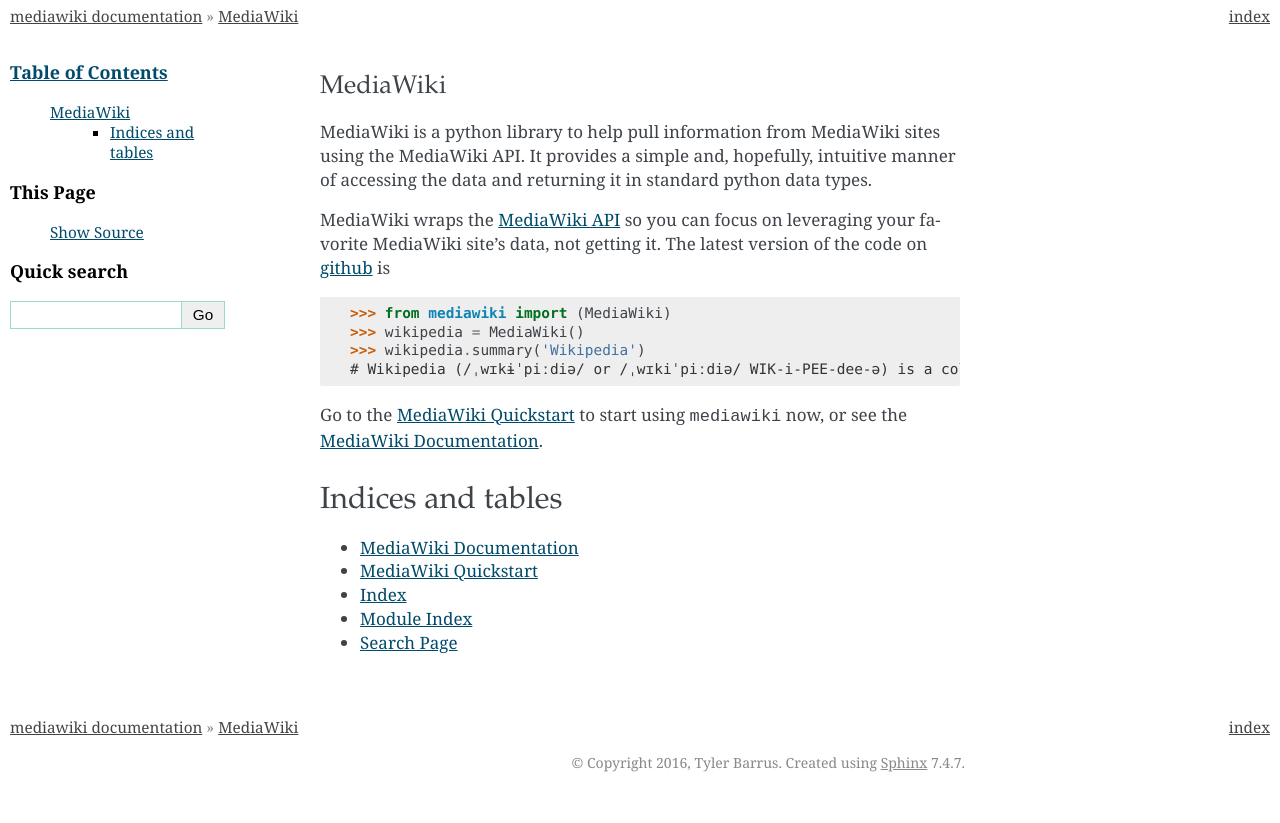
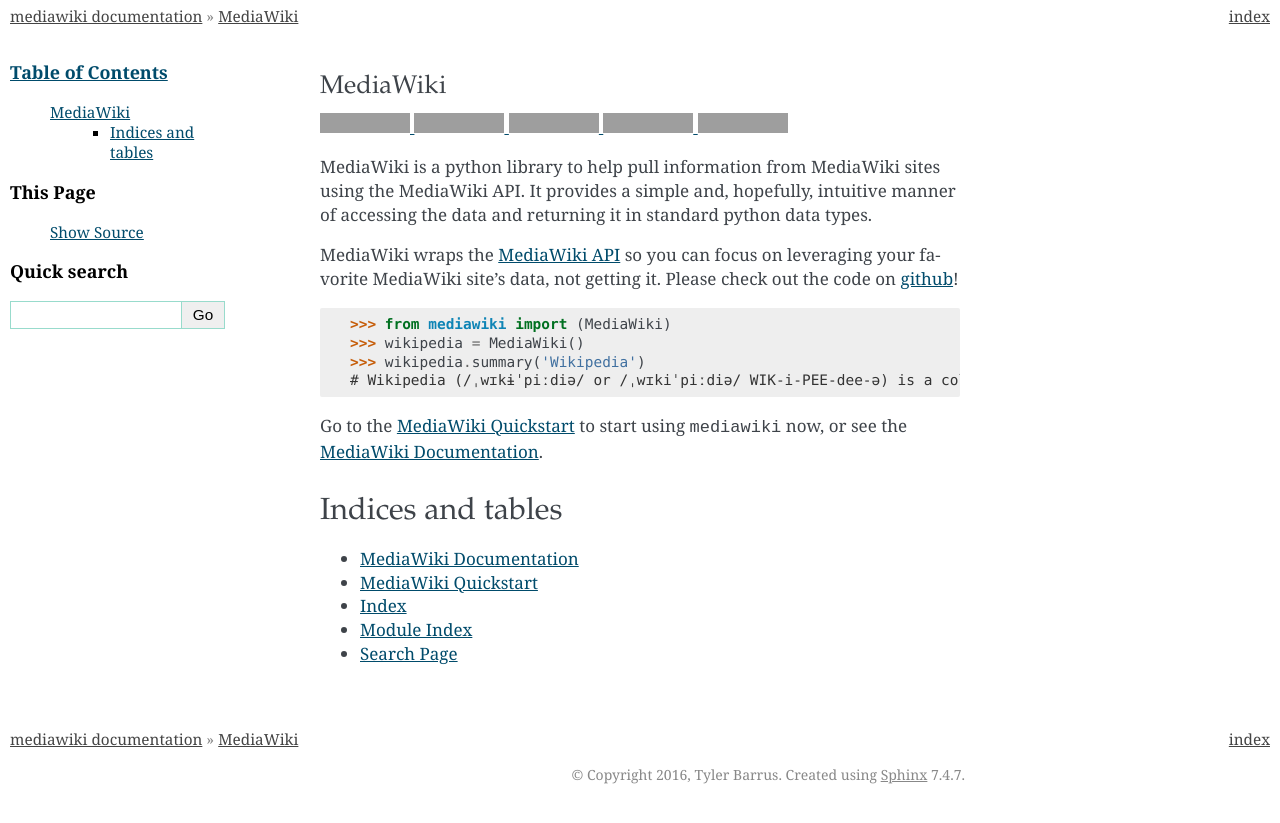
Before and after one commit to barrust/mediawiki, a Sphinx documentation site: the page built from docs/source/index.rst, in a window 1280 px wide. Shown: the top 823 px of the page. Built offline with Sphinx 7.4.7, drawn with Linux system fonts in a browser that asks for light colours; pages that are not in the unit, such as notebooks, are missing from menus; the version number could not be read and is left out; grey boxes are pictures that could not be loaded.

Commit message:
added documentation and clean up some category code

```diff
--- a/docs/source/index.rst
+++ b/docs/source/index.rst
@@ -9,8 +23,8 @@
 
 MediaWiki wraps the `MediaWiki API <https://www.mediawiki.org/wiki/API>`_
 so you can focus on leveraging your favorite MediaWiki site's data,
-not getting it. The latest version of the code on
-`github <https://www.github.com/barrust/mediawiki>`_ is |version|
+not getting it. Please check out the code on
+`github <https://www.github.com/barrust/mediawiki>`_!
 
 .. code: python
 
```
Also changed, not shown: other parts of docs/source/index.rst (+14 -0 lines), 1 other file.
